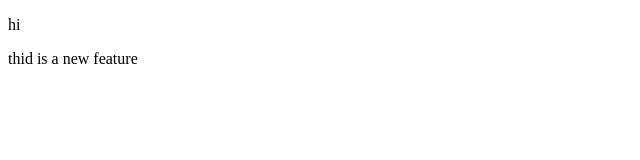
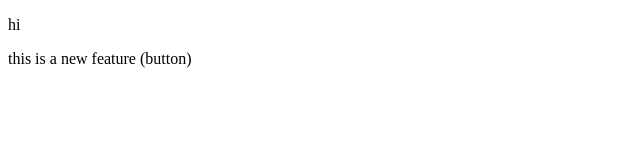
Before and after one commit to kartik224/localrepo, a plain HTML site: page index.html in a window 1280 px wide. Shown: the full height of the page, 0-640 px from the left. Drawn offline with Linux system fonts and the light colour scheme.

```diff
--- a/index.html
+++ b/index.html
@@ -7,6 +7,6 @@
 </head>
 <body>
     <p>hi</p>
-    <p>thid is a new feature</p>
+    <p>this is a new feature (button)</p>
 </body>
 </html>
```
